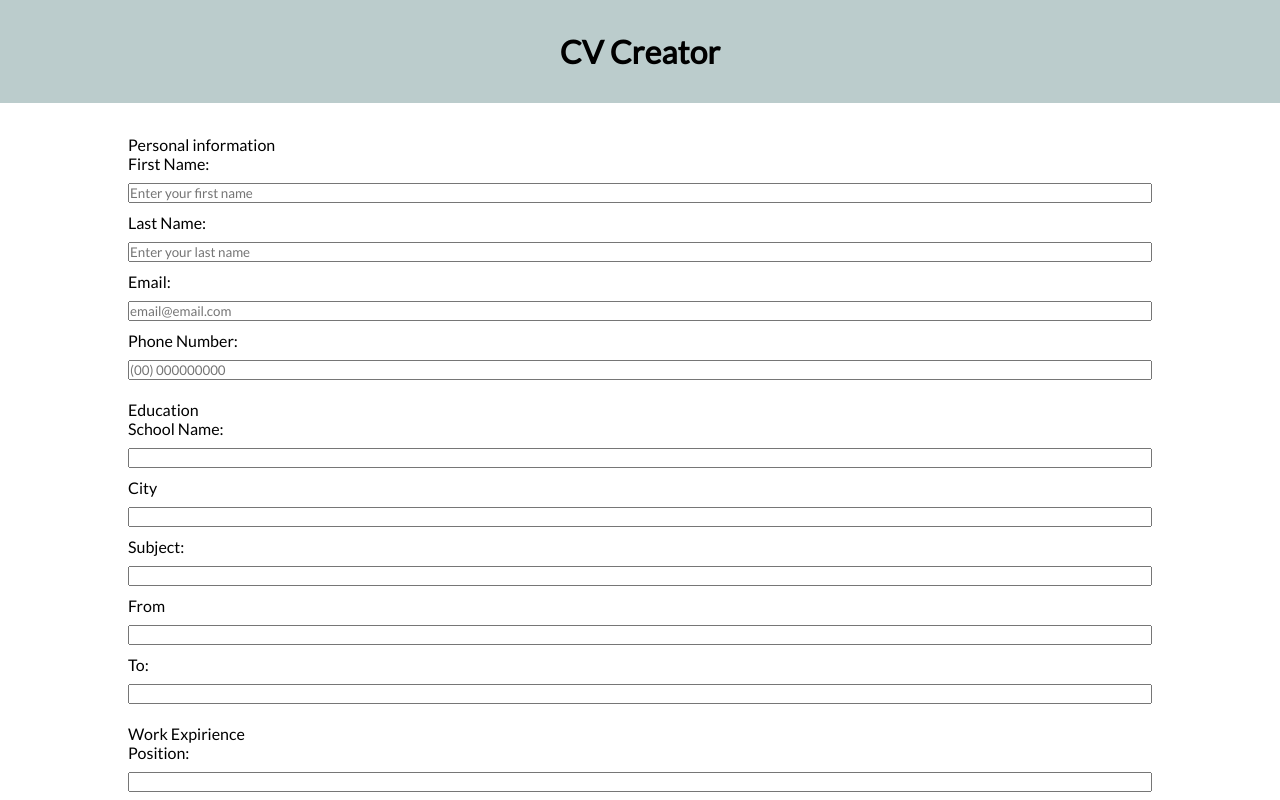
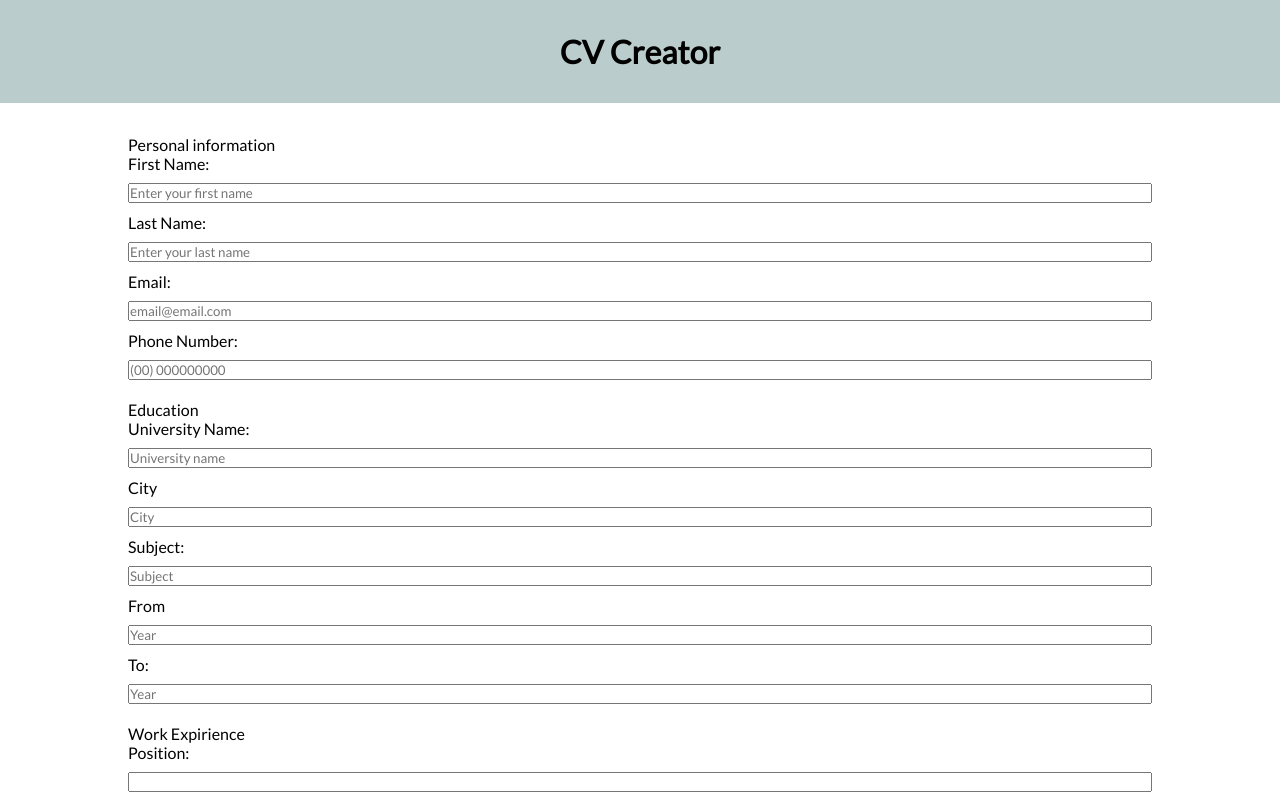
Before and after one commit to guilhermesc-6/cv-creator, a React (Vite) app: page / in a window 1280 px wide. Shown: the top 800 px of the page. Built offline with nearby package versions, Linux system fonts and the light colour scheme.

Commit message:
add state

```diff
--- a/src/Components/EducationInfo.jsx
+++ b/src/Components/EducationInfo.jsx
@@ -6,21 +6,51 @@ export class EducationInfo extends Component {
   }
 
   render() {
-    const { defineFirstName, defineLastName, defineEmail, definePhone } =
-      this.props;
+    const {
+      defineSchoolName,
+      defineSchoolCity,
+      defineSubject,
+      defineSchoolFrom,
+      defineSchoolTo,
+    } = this.props;
     return (
       <fieldset>
         <legend>Education</legend>
-        <label htmlFor="school">School Name:</label>
-        <input type="text" id="school" />
+        <label htmlFor="school">University Name:</label>
+        <input
+          type="text"
+          id="school"
+          onChange={defineSchoolName}
+          placeholder="University name"
+        />
         <label htmlFor="university-city">City</label>
-        <input type="text" id="university-city" />
+        <input
+          type="text"
+          id="university-city"
+          onChange={defineSchoolCity}
+          placeholder="City"
+        />
         <label htmlFor="subject">Subject:</label>
-        <input type="text" id="subject" />
+        <input
+          type="text"
+          id="subject"
+          onChange={defineSubject}
+          placeholder="Subject"
+        />
         <label htmlFor="date-from">From</label>
-        <input type="text" id="date-from" />
+        <input
+          type="text"
+          id="date-from"
+          placeholder="Year"
+          onChange={defineSchoolFrom}
+        />
         <label htmlFor="date-to">To:</label>
-        <input type="text" id="date-to" />
+        <input
+          type="text"
+          id="date-to"
+          placeholder="Year"
+          onChange={defineSchoolTo}
+        />
       </fieldset>
     );
   }
```
